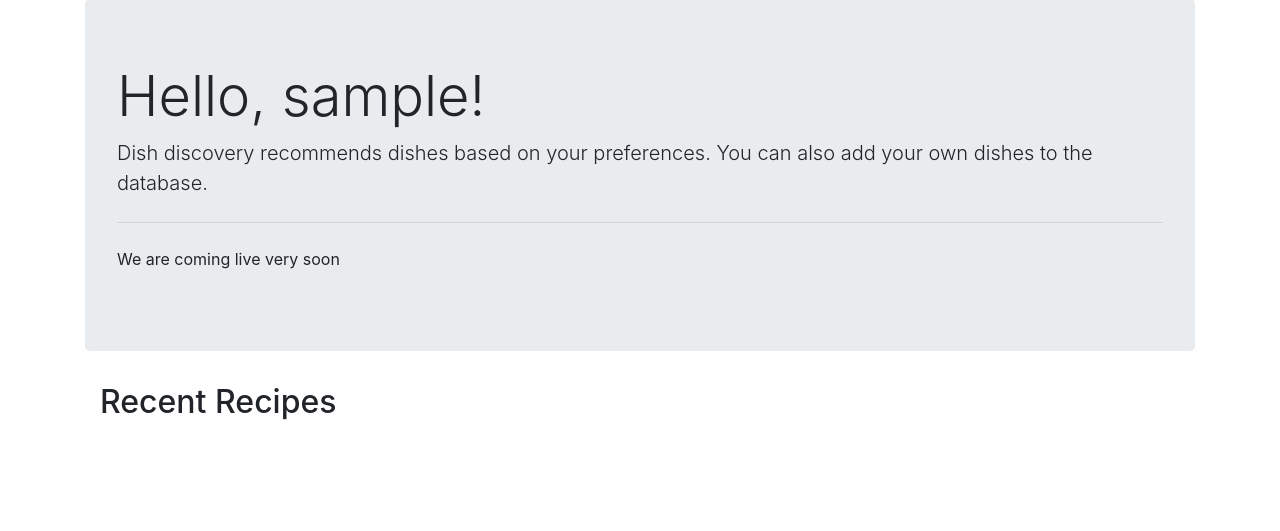
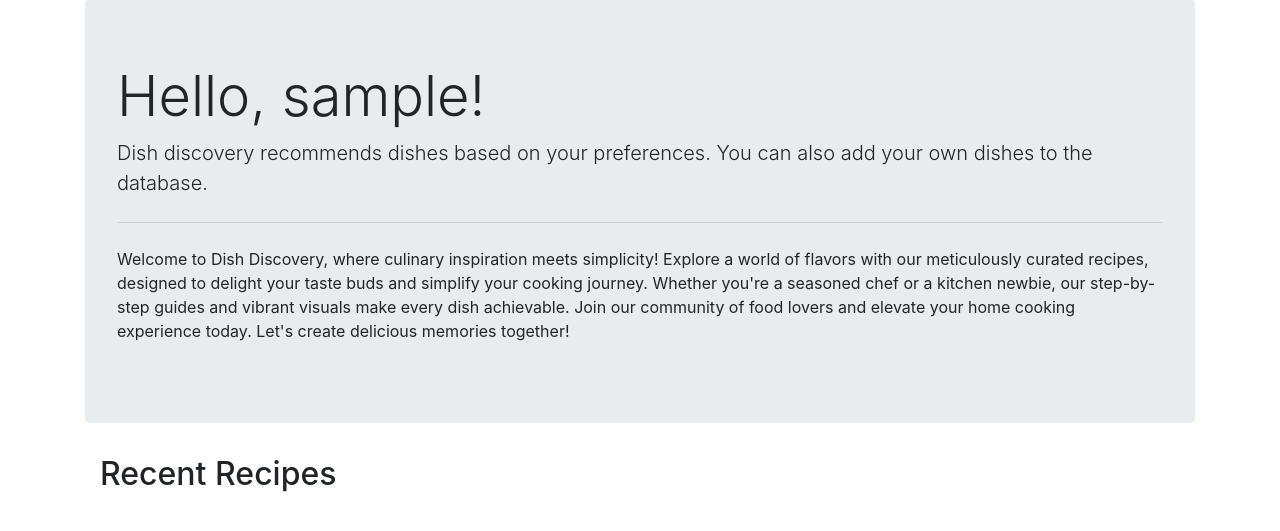
Before and after one commit to stanly08/dish-discovery, a Flask app: page / in a window 1280 px wide. Shown: the part 81-612 px from the top of the page. Run offline with Flask 3, Linux system fonts and the light colour scheme; the visitor is signed in with stand-in values (Sample User, id 1); data that the repository does not hold is empty; some libraries are stand-ins or nearby versions.

Commit message:
edited the index.html

```diff
--- a/app/templates/index.html
+++ b/app/templates/index.html
@@ -6,7 +6,12 @@
     Dish discovery recommends dishes based on your preferences. You can also add your own dishes to the database.
   </p>
   <hr class="my-4" />
-  <p>We are coming live very soon</p>
+  <p>
+    Welcome to Dish Discovery, where culinary inspiration meets simplicity! Explore a world of flavors with our meticulously
+    curated recipes, designed to delight your taste buds and simplify your cooking journey. Whether you're a seasoned chef or a
+    kitchen newbie, our step-by-step guides and vibrant visuals make every dish achievable. Join our community of food lovers and
+    elevate your home cooking experience today. Let's create delicious memories together!
+  </p>
   {% else %}
   <h1 class="display-4">Welcome to Dish Discovery!</h1>
   <p class="lead">Dish discovery recommends dishes based on your preferences. Sign Up Today to get started.</p>
```
